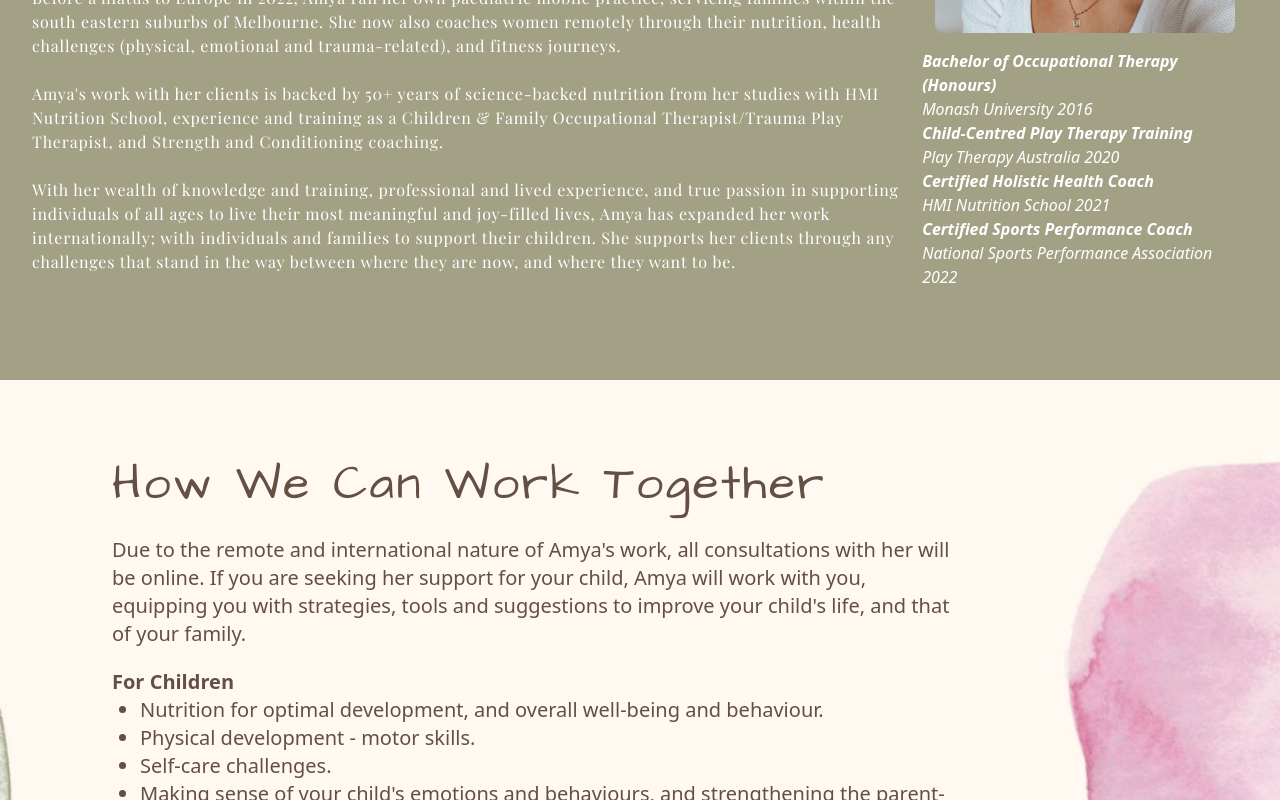
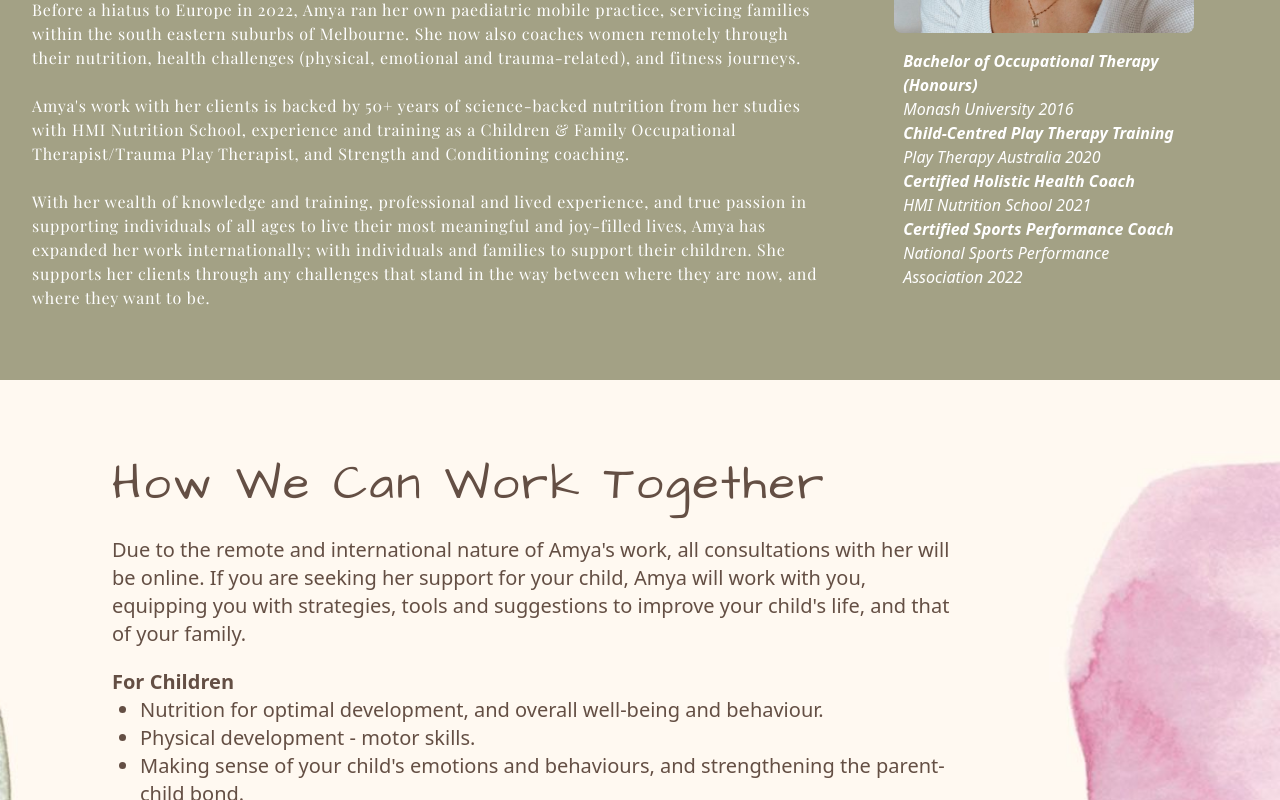
Before and after one commit to r-tom90/OtHealthCoach, a React (Vite) app: page / in a window 1280 px wide. Shown: the part 1220-2020 px from the top of the page. Built offline with nearby package versions, Linux system fonts and the light colour scheme.

Commit message:
visual changes

```diff
--- a/src/constants/index.ts
+++ b/src/constants/index.ts
@@ -27,7 +27,6 @@ export const points = [
     points: [
       "Nutrition for optimal development, and overall well-being and behaviour.",
       "Physical development - motor skills.",
-      "Self-care challenges.",
       `Making sense of your child's emotions and behaviours, and strengthening the parent-child bond.`,
       `Teen girls - facilitating a healthy relationship with their bodies, food and exercise, respectful relationships, and self-belief/sense of self.`,
     ],
--- a/src/pages/home/About.tsx
+++ b/src/pages/home/About.tsx
@@ -59,7 +59,7 @@ const About = () => {
         />
         <div className="flex flex-col italic mt-4 ml-0">
           {education.map(({ degree, school, year }, index) => (
-            <div key={index}>
+            <div key={index} className="lg:mx-4 xl:mx-16">
               <p className="font-bold ">{degree}</p>
               <p className="">
                 {school} {year}
```
